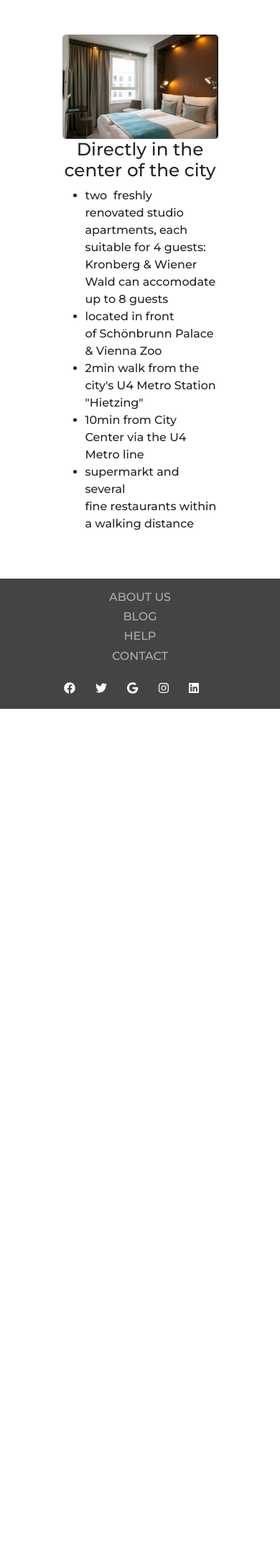
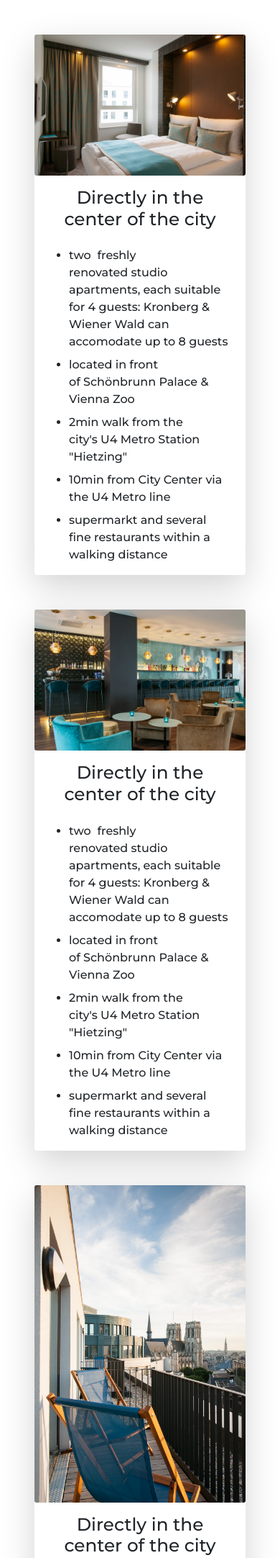
Before and after one commit to vernon-gant/hotel-booking, a PHP site: page / in a window 390 px wide. Shown: the part 96-2261 px from the top of the page at 72% size. Before the commit the page ends 1081 px from the top, so only its background shows below. Run offline with PHP 8.4, Linux system fonts and the light colour scheme.

Commit message:
Continued designing home page(added 3 responsive cards)

```diff
--- a/index.php
+++ b/index.php
@@ -3,24 +3,72 @@ $title = "Motel X";
 require_once 'includes/header.php'
 ?>
 	<div class="container p-5">
-		<div class="row h-25" id="description">
-			<div class="col-10 col-md-12 row mx-auto">
+		<div class="card border-0 shadow-lg mx-auto mb-5 w-100">
+			<div class="row">
 				<div class="col-12 col-lg-6">
 					<img src="resources/img/main/bed.jpg"
 					     alt="beds"
-					     class="img-fluid rounded-3">
+					     class="card-img fit-cover w-100 h-100">
 				</div>
+				<div class="col-12 col-lg-6 my-auto">
+					<div class="card-body d-flex flex-column justify-content-between">
+						<h2 class="text-center card-title mb-4">Directly in the center of the city</h2>
+						<ul class="card-text">
+							<li class="mb-2">two&nbsp; freshly renovated&nbsp;studio apartments, each suitable for 4 guests:
+							             Kronberg &amp; Wiener Wald can accomodate up to 8 guests
+							</li>
+							<li class="mb-2">located in front of&nbsp;Schönbrunn Palace &amp; Vienna Zoo</li>
+							<li class="mb-2">2min walk from the city's&nbsp;U4 Metro Station "Hietzing"</li>
+							<li class="mb-2">10min from City Center via the U4 Metro line</li>
+							<li class="">supermarkt and several fine&nbsp;restaurants within a walking distance</li>
+						</ul>
+					</div>
+				</div>
+			</div>
+		</div>
+		<div class="card border-0 shadow-lg mx-auto mb-5 w-100">
+			<div class="row">
 				<div class="col-12 col-lg-6">
-					<h2 class="text-center">Directly in the center of the city</h2>
-					<ul class="list-group-horizontal">
-						<li class="my-auto">two&nbsp; freshly renovated&nbsp;studio apartments, each suitable for 4 guests: Kronberg
-						    &amp; Wiener Wald can accomodate up to 8 guests
-						</li>
-						<li class="my-auto">located in front of&nbsp;Schönbrunn Palace &amp; Vienna Zoo</li>
-						<li class="my-auto">2min walk from the city's&nbsp;U4 Metro Station "Hietzing"</li>
-						<li class="my-auto">10min from City Center via the U4 Metro line</li>
-						<li class="my-auto">supermarkt and several fine&nbsp;restaurants within a walking distance</li>
-					</ul>
+					<img src="resources/img/main/lounge_bar.jpg"
+					     alt="beds"
+					     class="card-img fit-cover w-100 h-100">
+				</div>
+				<div class="col-12 col-lg-6 my-auto">
+					<div class="card-body d-flex flex-column justify-content-between">
+						<h2 class="text-center card-title mb-4">Directly in the center of the city</h2>
+						<ul class="card-text">
+							<li class="mb-2">two&nbsp; freshly renovated&nbsp;studio apartments, each suitable for 4 guests:
+							                 Kronberg &amp; Wiener Wald can accomodate up to 8 guests
+							</li>
+							<li class="mb-2">located in front of&nbsp;Schönbrunn Palace &amp; Vienna Zoo</li>
+							<li class="mb-2">2min walk from the city's&nbsp;U4 Metro Station "Hietzing"</li>
+							<li class="mb-2">10min from City Center via the U4 Metro line</li>
+							<li class="">supermarkt and several fine&nbsp;restaurants within a walking distance</li>
+						</ul>
+					</div>
+				</div>
+			</div>
+		</div>
+		<div class="card border-0 shadow-lg mx-auto mb-5 w-100">
+			<div class="row">
+				<div class="col-12 col-lg-6">
+					<img src="resources/img/main/terasse.jpg"
+					     alt="beds"
+					     class="card-img fit-cover w-100 h-100">
+				</div>
+				<div class="col-12 col-lg-6 d-flex flex-column">
+					<div class="card-body d-flex flex-column flex-grow-1">
+						<h2 class="text-center card-title mb-4">Directly in the center of the city</h2>
+						<ul class="card-text flex-grow-1 d-flex flex-column justify-content-around">
+							<li class="mb-2 lh-lg">two&nbsp; freshly renovated&nbsp;studio apartments, each suitable for 4 guests:
+							                 Kronberg &amp; Wiener Wald can accomodate up to 8 guests
+							</li>
+							<li class="mb-2 lh-lg">located in front of&nbsp;Schönbrunn Palace &amp; Vienna Zoo</li>
+							<li class="mb-2 lh-lg">2min walk from the city's&nbsp;U4 Metro Station "Hietzing"</li>
+							<li class="mb-2 lh-lg">10min from City Center via the U4 Metro line</li>
+							<li class="">supermarkt and several fine&nbsp;restaurants within a walking distance</li>
+						</ul>
+					</div>
 				</div>
 			</div>
 		</div>
--- a/styles/css/base.css
+++ b/styles/css/base.css
@@ -52,7 +52,7 @@ nav {
 .nav-link:hover {
     color: var(--header-footer-link-color);
     border-bottom: 0.14285714rem solid #fac600;
-    border-bottom-color: var(--action-color,#fac600);
+    border-bottom-color: var(--action-color, #fac600);
 }
 
 /* HEADER + NAV CSS END */
@@ -75,7 +75,9 @@ footer {
 
 /* INDEX CSS START */
 
-
+.fit-cover {
+    object-fit: cover;
+}
 
 /* INDEX CSS END */
 
@@ -181,7 +183,7 @@ footer {
 
 @media (max-width: 768px) {
     #arr-dep-arrow {
-       transform: rotate(90deg);
+        transform: rotate(90deg);
     }
 }
 
```
